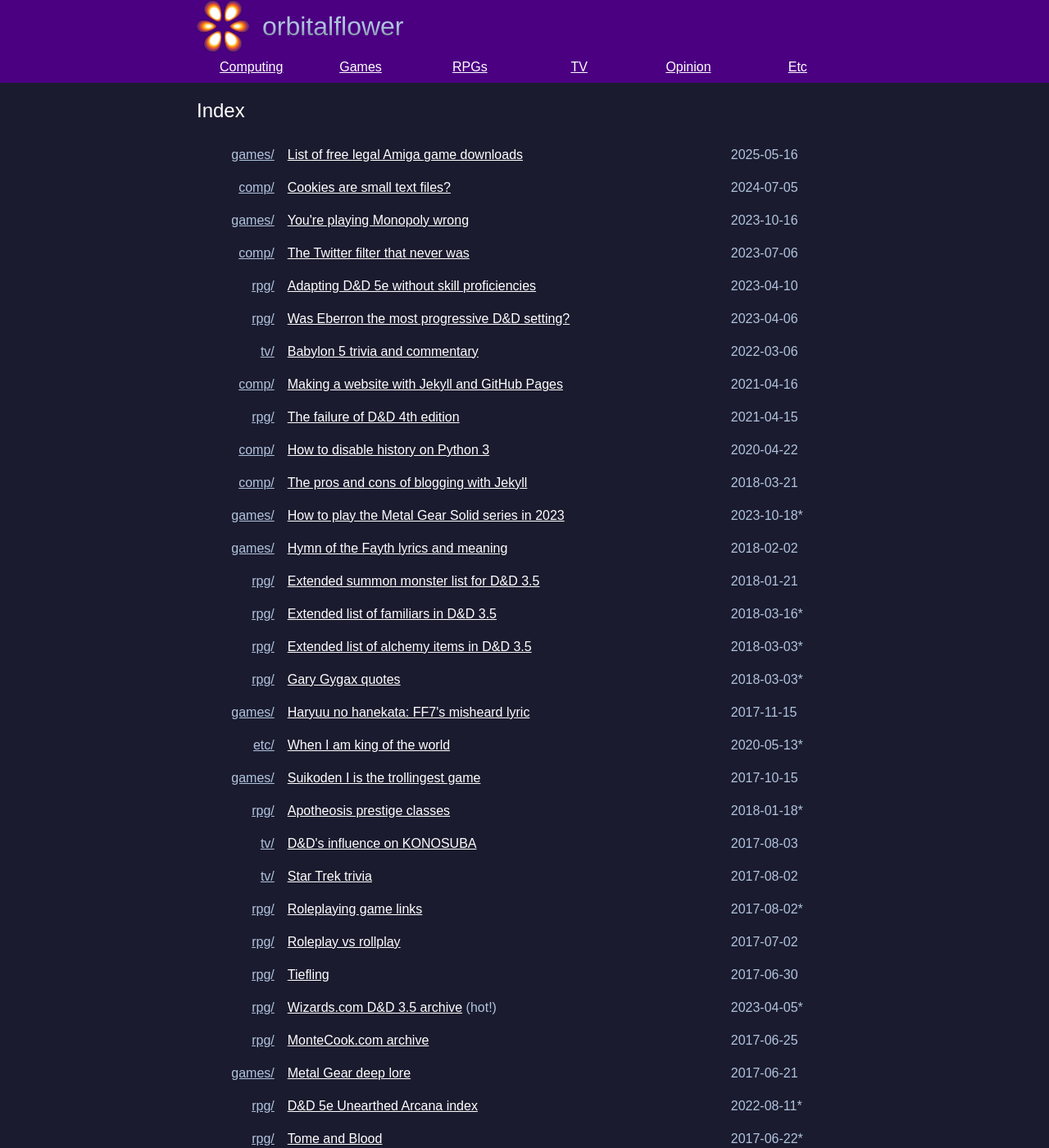
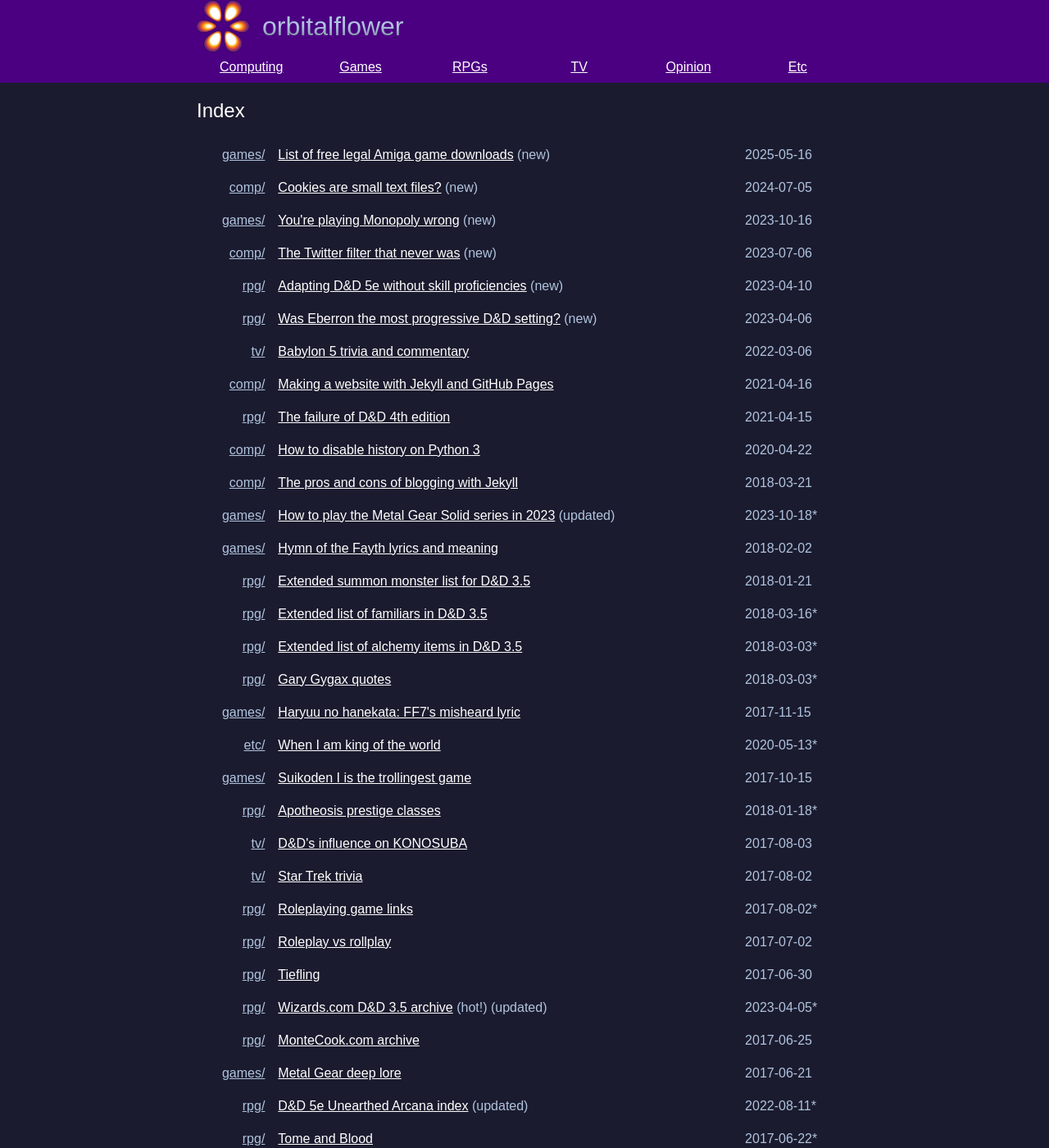
Before and after one commit to orbitalflower/orbitalflower.github.io, a Jekyll site: the page built from index.md, in a window 1280 px wide and 1400 px high. Shown: the whole window at 82% size. Built offline with Jekyll 4.4.1, drawn with Linux system fonts in a browser that asks for light colours.

Commit message:
Testing layout changes

```diff
--- a/_layouts/index.html
+++ b/_layouts/index.html
@@ -22,12 +22,12 @@ license: none
   {% capture postdate %}{{ post.date | date: '%s'}}{% endcapture %}
   {% capture now %}{{'now' | date: '%s'}}{% endcapture %}
   {% assign postdate = postdate | plus: 0 %}
-  {% assign past = now | minus: 2628000 %}
+  {% assign past = now | minus: 94608000 %}<!-- 2628000 -->
   {% if postdate > past %}
     (new)
   {% elsif post.updated %}
     {% capture postdate %}{{ post.updated | date: '%s'}}{% endcapture %}
-    {% assign postdate = postdate | minus: 992628000 %}
+    {% assign postdate = postdate | plus: 0 %}
     {% if postdate > past %}
       (updated)
     {% endif %}
```
